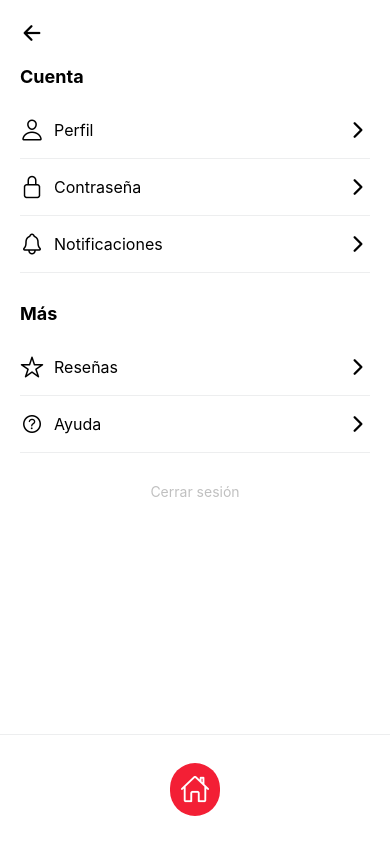
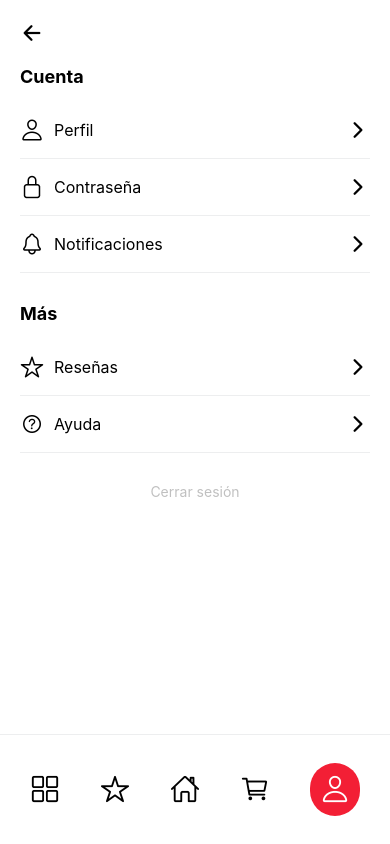
Before and after one commit to Checo894/BdA-GDL, a React Native app: screen /Profile in a window 390 px wide. Built offline with nearby package versions, Linux system fonts and the light colour scheme; no server answers.

Commit message:
barra de navegacion ajustada para todas las screens

```diff
--- a/package.json
+++ b/package.json
@@ -16,6 +16,7 @@
     "@react-native-firebase/app": "^20.5.0",
     "@react-native-firebase/auth": "^20.5.0",
     "@react-native-picker/picker": "^2.8.1",
+    "@react-navigation/bottom-tabs": "^6.6.1",
     "@react-navigation/native": "^6.1.18",
     "@react-navigation/native-stack": "^6.11.0",
     "@react-navigation/stack": "^6.4.1",
@@ -33,8 +34,8 @@
     "react-native-dotenv": "^3.4.11",
     "react-native-gesture-handler": "~2.16.1",
     "react-native-reanimated": "~3.10.1",
-    "react-native-safe-area-context": "4.10.5",
-    "react-native-screens": "3.31.1",
+    "react-native-safe-area-context": "^4.10.5",
+    "react-native-screens": "^3.31.1",
     "react-native-vector-icons": "^10.2.0",
     "react-native-web": "~0.19.10",
     "uuid": "^10.0.0"
--- a/screens/Donaciones.tsx
+++ b/screens/Donaciones.tsx
@@ -54,7 +54,7 @@ export default function Donaciones({ navigation }: any) {
         {loading ? (
           <ActivityIndicator size="large" color="#0000ff" />
         ) : (
-              products.map((product, index) => (
+          products.map((product) => (
             <View key={product.id} style={styles.productCard}>
               <TouchableOpacity
                 onPress={() => navigation.navigate('ProductCard', { item: product })}
@@ -86,8 +86,20 @@ export default function Donaciones({ navigation }: any) {
       </ScrollView>
 
       <View style={styles.tabBar}>
-          <TouchableOpacity onPress={() => navigation.navigate('Home')} style={styles.homeIconContainer}>
-            <Icon name="home-outline" size={30} color="#fff" />
+        <View style={styles.donacionesIconContainer}>
+          <Icon name="grid-outline" size={30} color="#fff" />
+        </View>
+        <TouchableOpacity onPress={() => navigation.navigate('Rewards')}>
+          <Icon name="star-outline" size={30} />
+        </TouchableOpacity>
+        <TouchableOpacity onPress={() => navigation.navigate('Home')}>
+          <Icon name="home-outline" size={30} />
+        </TouchableOpacity>
+        <TouchableOpacity onPress={() => navigation.navigate('Cart')}>
+          <Icon name="cart-outline" size={30} />
+        </TouchableOpacity>
+        <TouchableOpacity onPress={() => navigation.navigate('Profile')}>
+          <Icon name="person-outline" size={30} />
         </TouchableOpacity>
       </View>
     </View>
@@ -180,11 +192,11 @@ const styles = StyleSheet.create({
     borderTopWidth: 1,
     borderTopColor: '#EDEEEF',
     flexDirection: 'row',
-    justifyContent: 'center',
+    justifyContent: 'space-around',
     alignItems: 'center',
     paddingVertical: 28,
   },
-  homeIconContainer: {
+  donacionesIconContainer: {
     backgroundColor: '#f31f35',
     padding: 10,
     borderRadius: 50,
--- a/screens/ProductCard.tsx
+++ b/screens/ProductCard.tsx
@@ -1,5 +1,5 @@
 import React, { useEffect, useState } from 'react';
-import {View, Text, StyleSheet, Image, TouchableOpacity, Alert} from 'react-native';
+import { View, Text, StyleSheet, Image, TouchableOpacity, Alert } from 'react-native';
 import Icon from 'react-native-vector-icons/Ionicons';
 import { useCart } from '../context/CartContex';
 import { CartItem } from '../context/CartContex';
@@ -75,9 +75,9 @@ export default function ProductCard({ route, navigation }: any) {
           <>
             <View style={styles.productNameStock}>
               <Text style={styles.productTitle}>{item.name}</Text>
-                  {item.stock_quantity != null &&
+              {item.stock_quantity != null && (
                 <Text style={styles.productDescription}>Stock disponible: {item.stock_quantity}</Text>
-                  }
+              )}
             </View>
             {isProduct ? (
               <>
@@ -99,9 +99,22 @@ export default function ProductCard({ route, navigation }: any) {
         )}
       </View>
 
+      {/* Barra de navegación manual */}
       <View style={styles.tabBar}>
-          <TouchableOpacity onPress={() => navigation.navigate('Home')} style={styles.homeIconContainer}>
-            <Icon name="home-outline" size={30} color="#fff" />
+        <View style={styles.gridIconContainer}>
+          <Icon name="grid-outline" size={30} color="#fff" />
+        </View>
+        <TouchableOpacity onPress={() => navigation.navigate('Rewards')}>
+          <Icon name="star-outline" size={30} />
+        </TouchableOpacity>
+        <TouchableOpacity onPress={() => navigation.navigate('Home')}>
+          <Icon name="home-outline" size={30} />
+        </TouchableOpacity>
+        <TouchableOpacity onPress={() => navigation.navigate('Cart')}>
+          <Icon name="cart-outline" size={30} />
+        </TouchableOpacity>
+        <TouchableOpacity onPress={() => navigation.navigate('Profile')}>
+          <Icon name="person-outline" size={30} />
         </TouchableOpacity>
       </View>
     </View>
@@ -173,12 +186,17 @@ const styles = StyleSheet.create({
     borderTopWidth: 1,
     borderTopColor: '#EDEEEF',
     flexDirection: 'row',
-    justifyContent: 'center',
+    justifyContent: 'space-around',
     alignItems: 'center',
     paddingVertical: 28,
   },
+  gridIconContainer: {
+    backgroundColor: '#f31f35',
+    padding: 10,
+    borderRadius: 50,
+  },
   homeIconContainer: {
-    backgroundColor: '#f31f35',
+    backgroundColor: '#fff',
     padding: 10,
     borderRadius: 50,
   },
--- a/screens/Profile.tsx
+++ b/screens/Profile.tsx
@@ -7,10 +7,10 @@ export default function ProfileScreen({ navigation }: any) {
     <View style={styles.container}>
       <View style={styles.section}>
         <Icon
-            name="arrow-back-outline"
-            size={24}
-            onPress={() => navigation.goBack()}
-            style={styles.backIcon}
+          name="arrow-back-outline"
+          size={24}
+          onPress={() => navigation.goBack()}
+          style={styles.backIcon}
         />
         <Text style={styles.sectionTitle}>Cuenta</Text>
 
@@ -64,9 +64,21 @@ export default function ProfileScreen({ navigation }: any) {
       </TouchableOpacity>
 
       <View style={styles.tabBar}>
-        <TouchableOpacity onPress={() => navigation.navigate('Home')} style={styles.homeIconContainer}>
-          <Icon name="home-outline" size={30} color="#fff" />
+        <TouchableOpacity onPress={() => navigation.navigate('Donaciones')}>
+          <Icon name="grid-outline" size={30} />
         </TouchableOpacity>
+        <TouchableOpacity onPress={() => navigation.navigate('Rewards')}>
+          <Icon name="star-outline" size={30} />
+        </TouchableOpacity>
+        <TouchableOpacity onPress={() => navigation.navigate('Home')}>
+          <Icon name="home-outline" size={30} />
+        </TouchableOpacity>
+        <TouchableOpacity onPress={() => navigation.navigate('Cart')}>
+          <Icon name="cart-outline" size={30} />
+        </TouchableOpacity>
+        <View style={styles.profileIconContainer}>
+          <Icon name="person-outline" size={30} color="#fff" />
+        </View>
       </View>
     </View>
   );
@@ -130,12 +142,17 @@ const styles = StyleSheet.create({
     borderTopWidth: 1,
     borderTopColor: '#EDEEEF',
     flexDirection: 'row',
-    justifyContent: 'center',
+    justifyContent: 'space-around',
     alignItems: 'center',
     paddingVertical: 28,
   },
+  profileIconContainer: {
+    backgroundColor: '#f31f35',
+    padding: 10,
+    borderRadius: 50,
+  },
   homeIconContainer: {
-    backgroundColor: '#f31f35',
+    backgroundColor: '#fff',
     padding: 10,
     borderRadius: 50,
   },
--- a/screens/Rewards.tsx
+++ b/screens/Rewards.tsx
@@ -86,14 +86,39 @@ export default function RewardsScreen({ navigation }: any) {
           />
         ) : (
           <Text style={styles.detailsText}>
-                  Aquí encontrarás detalles sobre cómo funciona el programa de recompensas y cómo puedes usar tus puntos.
+            <Text style={styles.boldText}>¡Bienvenido al emocionante mundo de las recompensas BAMX!</Text>
+            {"\n\n"}
+            <Text style={styles.sectionTitle}>¿Cómo funciona?</Text>
+            {"\n"}- Cada vez que <Text style={styles.boldText}>donas</Text>, estás ayudando a una <Text style={styles.boldText}>familia</Text> necesitada.
+            {"\n"}- Además, acumulas <Text style={styles.boldText}>puntos</Text> que puedes canjear por <Text style={styles.boldText}>beneficios exclusivos</Text>.
+            {"\n\n"}
+            <Text style={styles.sectionTitle}>¿Qué puedes obtener?</Text>
+            {"\n"}- Cupones 2x1
+            {"\n"}- Descuentos especiales
+            {"\n"}- Productos únicos
+            {"\n\n"}
+            <Text style={styles.boldText}>¡Ayuda y gana al mismo tiempo!</Text>
+            {"\n"}Con BAMX, no solo contribuyes a una buena causa, sino que también recibes <Text style={styles.boldText}>recompensas</Text> por tu generosidad.
+            {"\n"}¡Juntos podemos hacer la diferencia!
           </Text>
         )
       )}
 
       <View style={styles.tabBar}>
-          <TouchableOpacity onPress={() => navigation.navigate('Home')} style={styles.homeIconContainer}>
-            <Icon name="home-outline" size={30} color="#fff" />
+        <TouchableOpacity onPress={() => navigation.navigate('Donaciones')}>
+          <Icon name="grid-outline" size={30} />
+        </TouchableOpacity>
+        <View style={styles.rewardsIconContainer}>
+          <Icon name="star-outline" size={30} color="#fff" />
+        </View>
+        <TouchableOpacity onPress={() => navigation.navigate('Home')}>
+          <Icon name="home-outline" size={30} />
+        </TouchableOpacity>
+        <TouchableOpacity onPress={() => navigation.navigate('Cart')}>
+          <Icon name="cart-outline" size={30} />
+        </TouchableOpacity>
+        <TouchableOpacity onPress={() => navigation.navigate('Profile')}>
+          <Icon name="person-outline" size={30} />
         </TouchableOpacity>
       </View>
     </View>
@@ -210,8 +235,18 @@ const styles = StyleSheet.create({
   detailsText: {
     fontSize: 16,
     color: '#555',
-    textAlign: 'center',
+    textAlign: 'left',
     marginVertical: 20,
+  },
+  boldText: {
+    fontWeight: 'bold',
+    color: '#000',
+  },
+  sectionTitle: {
+    fontSize: 18,
+    fontWeight: 'bold',
+    color: '#f31f35',
+    marginTop: 10,
   },
   tabBar: {
     position: 'absolute',
@@ -223,11 +258,11 @@ const styles = StyleSheet.create({
     borderTopWidth: 1,
     borderTopColor: '#EDEEEF',
     flexDirection: 'row',
-    justifyContent: 'center',
+    justifyContent: 'space-around',
     alignItems: 'center',
     paddingVertical: 28,
   },
-  homeIconContainer: {
+  rewardsIconContainer: {
     backgroundColor: '#f31f35',
     padding: 10,
     borderRadius: 50,
```
Also changed, not shown: 1 other file (tests, documents, lock files or other folders). Lines whose indentation alone changed are shown as unchanged.
